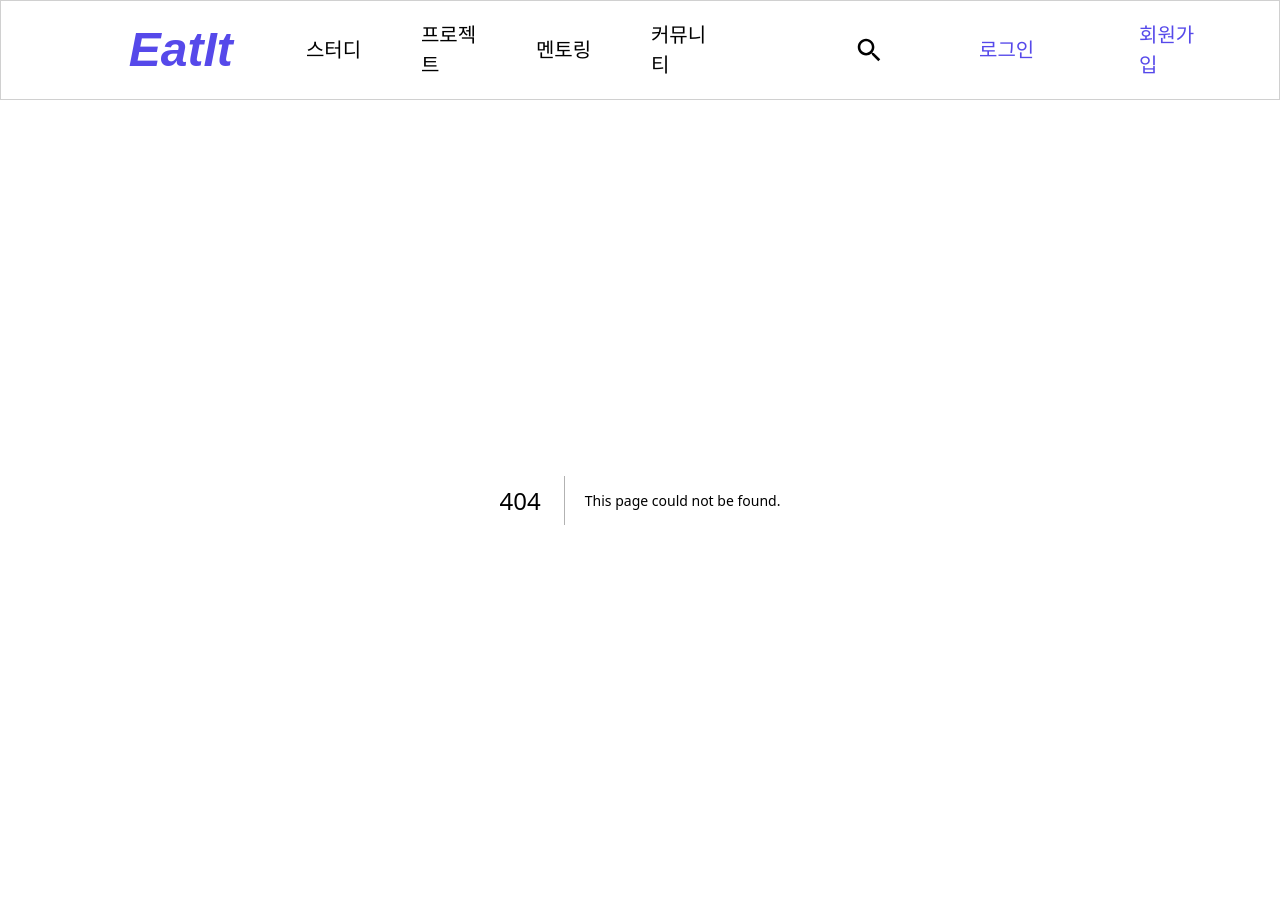
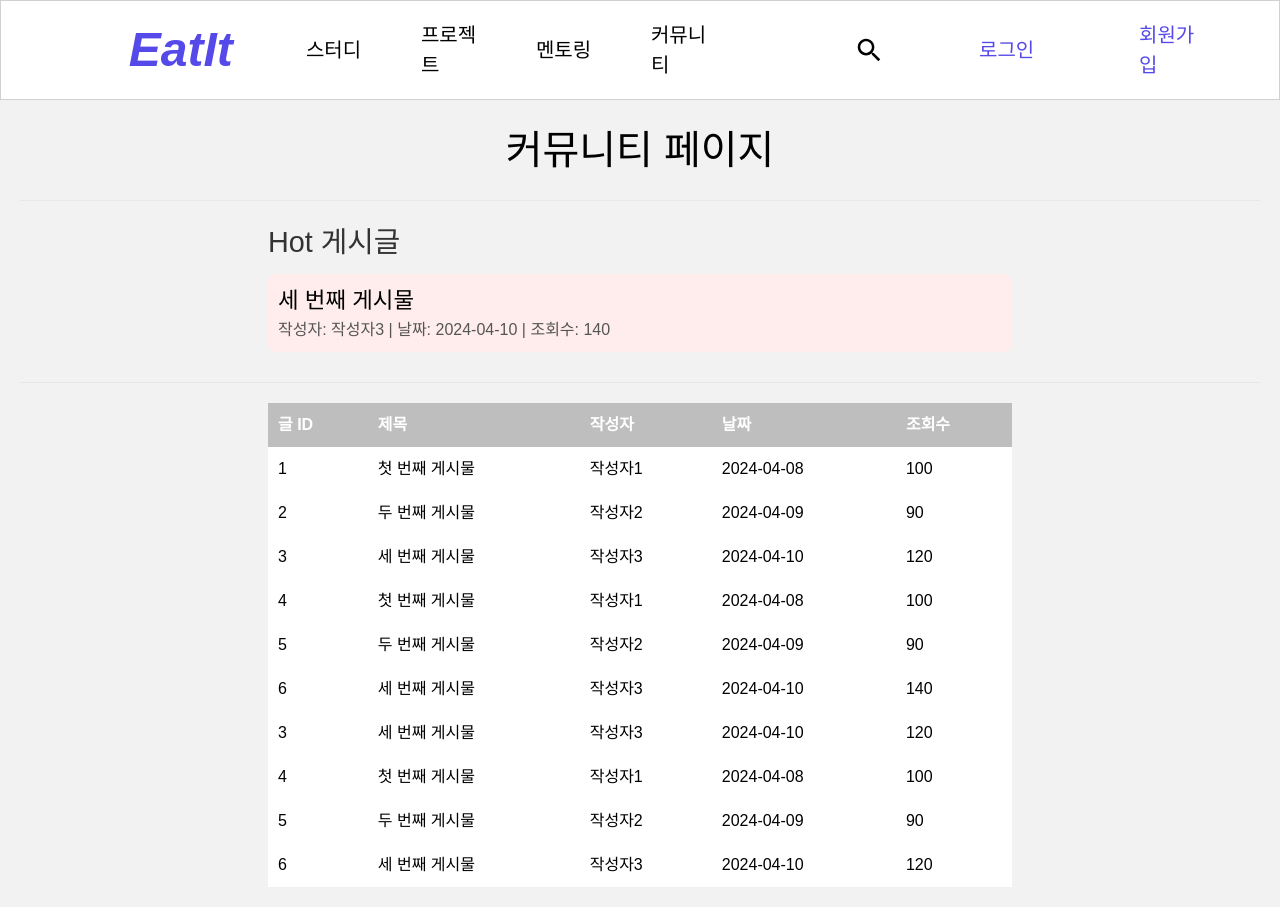
Before and after one commit to potato-club/ItEat-front, a Next.js app: page /communityPage in a window 1280 px wide. Before the commit this address had no page. Built offline with nearby package versions, Linux system fonts and the light colour scheme.

Commit message:
feat: 커뮤니티페이지 퍼블리싱 #20

```diff
--- /dev/null
+++ b/pages/communityPage.tsx
@@ -0,0 +1,8 @@
+import React from "react";
+import CommunityPage from "../src/container/CommunityPage/CommunityPage";
+
+const communityPage = () => {
+  return <CommunityPage />;
+};
+
+export default communityPage;
--- /dev/null
+++ b/public/data/posts.json
@@ -0,0 +1,82 @@
+[
+  {
+    "id": 1,
+    "title": "첫 번째 게시물",
+    "content": "이것은 첫 번째 게시물입니다.",
+    "author": "작성자1",
+    "date": "2024-04-08",
+    "viewCount": 100
+  },
+  {
+    "id": 2,
+    "title": "두 번째 게시물",
+    "content": "이것은 두 번째 게시물입니다.",
+    "author": "작성자2",
+    "date": "2024-04-09",
+    "viewCount": 90
+  },
+  {
+    "id": 3,
+    "title": "세 번째 게시물",
+    "content": "이것은 세 번째 게시물입니다.",
+    "author": "작성자3",
+    "date": "2024-04-10",
+    "viewCount": 120
+  },
+  {
+    "id": 4,
+    "title": "첫 번째 게시물",
+    "content": "이것은 첫 번째 게시물입니다.",
+    "author": "작성자1",
+    "date": "2024-04-08",
+    "viewCount": 100
+  },
+  {
+    "id": 5,
+    "title": "두 번째 게시물",
+    "content": "이것은 두 번째 게시물입니다.",
+    "author": "작성자2",
+    "date": "2024-04-09",
+    "viewCount": 90
+  },
+  {
+    "id": 6,
+    "title": "세 번째 게시물",
+    "content": "이것은 세 번째 게시물입니다.",
+    "author": "작성자3",
+    "date": "2024-04-10",
+    "viewCount": 140
+  },
+  {
+    "id": 3,
+    "title": "세 번째 게시물",
+    "content": "이것은 세 번째 게시물입니다.",
+    "author": "작성자3",
+    "date": "2024-04-10",
+    "viewCount": 120
+  },
+  {
+    "id": 4,
+    "title": "첫 번째 게시물",
+    "content": "이것은 첫 번째 게시물입니다.",
+    "author": "작성자1",
+    "date": "2024-04-08",
+    "viewCount": 100
+  },
+  {
+    "id": 5,
+    "title": "두 번째 게시물",
+    "content": "이것은 두 번째 게시물입니다.",
+    "author": "작성자2",
+    "date": "2024-04-09",
+    "viewCount": 90
+  },
+  {
+    "id": 6,
+    "title": "세 번째 게시물",
+    "content": "이것은 세 번째 게시물입니다.",
+    "author": "작성자3",
+    "date": "2024-04-10",
+    "viewCount": 120
+  }
+]
--- a/src/components/header.tsx
+++ b/src/components/header.tsx
@@ -26,6 +26,10 @@ const Header = () => {
   const mentoringClick = () => {
     setMenuState(2);
     router.push("/mentoringPage");
+  };
+  const communityClick = () => {
+    setMenuState(3);
+    router.push("/communityPage");
   };
 
   return (
@@ -57,10 +61,7 @@ const Header = () => {
           <MenuDiv $isSelected={menuState === 2} onClick={mentoringClick}>
             멘토링
           </MenuDiv>
-          <MenuDiv
-            $isSelected={menuState === 3}
-            onClick={() => setMenuState(3)}
-          >
+          <MenuDiv $isSelected={menuState === 3} onClick={communityClick}>
             커뮤니티
           </MenuDiv>
         </MenuWrapper>
--- /dev/null
+++ b/src/container/CommunityPage/CommunityPage.tsx
@@ -0,0 +1,128 @@
+import React from "react";
+import styled from "styled-components";
+import postsData from "../../../public/data/posts.json";
+
+interface Post {
+  id: number;
+  title: string;
+  content: string;
+  author: string;
+  date: string;
+  viewCount: number;
+}
+
+const CommunityPage: React.FC = () => {
+  const posts: Post[] = postsData as Post[];
+  const hotPosts = posts.filter((post) => post.viewCount >= 140);
+
+  return (
+    <Wrapper>
+      <Title>커뮤니티 페이지</Title>
+      <Separator />
+      <HotPostsContainer>
+        <HotPostsTitle>Hot 게시글</HotPostsTitle>
+        {hotPosts.map((post) => (
+          <HotPost key={post.id}>
+            <HotPostTitle>{post.title}</HotPostTitle>
+            <HotPostInfo>
+              작성자: {post.author} | 날짜: {post.date} | 조회수:{" "}
+              {post.viewCount}
+            </HotPostInfo>
+          </HotPost>
+        ))}
+      </HotPostsContainer>
+      <Separator />
+      <Table>
+        <thead>
+          <tr>
+            <Th>글 ID</Th>
+            <Th>제목</Th>
+            <Th>작성자</Th>
+            <Th>날짜</Th>
+            <Th>조회수</Th>
+          </tr>
+        </thead>
+        <tbody>
+          {posts.map((post) => (
+            <tr key={post.id}>
+              <Td>{post.id}</Td>
+              <Td>{post.title}</Td>
+              <Td>{post.author}</Td>
+              <Td>{post.date}</Td>
+              <Td>{post.viewCount}</Td>
+            </tr>
+          ))}
+        </tbody>
+      </Table>
+    </Wrapper>
+  );
+};
+
+export default CommunityPage;
+
+const Wrapper = styled.div`
+  width: 100%;
+  min-height: 100vh;
+  background-color: #f2f2f2;
+  color: black;
+  padding: 20px;
+  display: flex;
+  flex-direction: column;
+  align-items: center;
+`;
+
+const Title = styled.h1`
+  font-size: 2.5rem;
+  color: black;
+  margin-bottom: 20px;
+`;
+
+const Separator = styled.hr`
+  width: 100%;
+  margin-bottom: 20px;
+`;
+
+const HotPostsContainer = styled.div`
+  width: 60%;
+  margin-bottom: 20px;
+`;
+
+const HotPostsTitle = styled.h2`
+  font-size: 1.8rem;
+  color: #333;
+  margin-bottom: 10px;
+`;
+
+const HotPost = styled.div`
+  background-color: #ffeded;
+  border-radius: 8px;
+  padding: 10px;
+  margin-bottom: 10px;
+`;
+
+const HotPostTitle = styled.h3`
+  font-size: 1.4rem;
+  color: #000000;
+`;
+
+const HotPostInfo = styled.p`
+  font-size: 1rem;
+  color: #555;
+`;
+
+const Table = styled.table`
+  width: 60%;
+  border-collapse: collapse;
+`;
+
+const Th = styled.th`
+  padding: 10px;
+  text-align: left;
+  background-color: #bebebe;
+  color: white;
+`;
+
+const Td = styled.td`
+  padding: 10px;
+  background-color: white;
+`;
```
